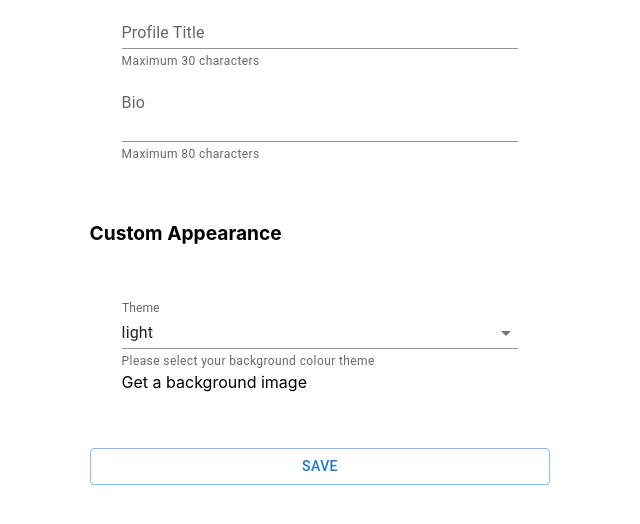
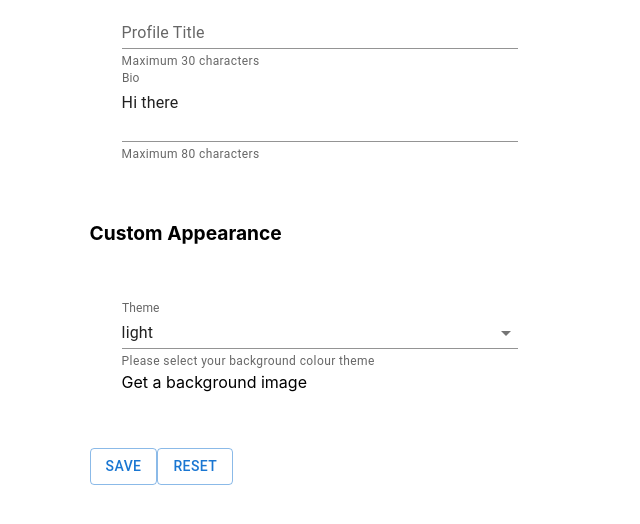
Before and after one commit to teamilink/client, a React (Create React App) app: page /dashboard/appearance in a window 1280 px wide. Shown: the part 228-752 px from the top of the page, without its empty margins (0-640 px from the left). Built offline with nearby package versions, Linux system fonts and the light colour scheme; sample sign-in values are in the browser's storage.

Commit message:
refactor the code using reduce

```diff
--- a/src/components/DashboardPage.js
+++ b/src/components/DashboardPage.js
@@ -1,76 +1,21 @@
 import React from "react";
 import { useLocation } from "react-router-dom";
-import { deleteLink, saveLink } from "../services/linksServices";
-import { saveAppearance } from "../services/appearanceServices";
-import { useGlobalState } from "../utils/stateContext";
 import LinkEditor from "./editors/LinkEditor";
 import AppearanceEditor from "./editors/AppearanceEditor";
 import Preview from "./preview/Preview";
 import Navbar from "./Navbar";
 import styles from "./DashboardPage.module.css";
 
-const DashboardPage = (props) => {
+const DashboardPage = () => {
   console.log("Dashboard");
   let location = useLocation();
-  console.log(location);
-
-  const { store, dispatch } = useGlobalState();
-  const { currentUserId, loggedInUser, appearance } = store;
-
-  // links state accumulates each link created by each user
-  // and it will controll the preview
-
-  const handleAppearSubmit = (picture) => {
-    console.log("handleAppearSubmit clicked!", picture);
-
-    if (appearance.id) {
-      saveAppearance(appearance, appearance.id).then((result) => {
-        dispatch({
-          type: "setAppearance",
-          data: result,
-        });
-      });
-    } else {
-      const data = new FormData();
-
-      data.append("appearance[profile_title]", appearance.profile_title);
-      data.append("appearance[bio]", appearance.bio);
-      data.append("appearance[bg_color]", appearance.bg_color);
-      data.append("appearance[bg_image_url]", appearance.bg_image_url);
-      data.append("appearance[picture]", picture);
-      data.append("appearance[user_id]", currentUserId);
-
-      saveAppearance(data, appearance.id).then((result) => {
-        dispatch({
-          type: "setAppearance",
-          data: result,
-        });
-      });
-    }
-  };
-
-  const handleAppearChange = (event) => {
-    console.log("appearance is chaning...");
-    const eventTarget = event.currentTarget;
-    dispatch({
-      type: "updateAppearance",
-      data: eventTarget,
-    });
-
-    console.log("check updated appearance", appearance);
-  };
 
   return (
     <section className={styles.container}>
-      <Navbar loggedInUser={loggedInUser} />
+      <Navbar />
       <section className={styles.dashboard}>
         {location.pathname === "/dashboard" && <LinkEditor />}
-        {location.pathname === "/dashboard/appearance" && (
-          <AppearanceEditor
-            handleText={handleAppearChange}
-            onSubmit={handleAppearSubmit}
-          />
-        )}
+        {location.pathname === "/dashboard/appearance" && <AppearanceEditor />}
 
         <Preview />
       </section>
--- a/src/components/app/App.js
+++ b/src/components/app/App.js
@@ -7,7 +7,6 @@ import {
 } from "react-router-dom";
 import DashboardPage from "../DashboardPage";
 import Login from "../userAuth/Login";
-// import Navbar from "./components/Navbar";
 import SignUp from "../userAuth/Signup";
 import Home from "../Home";
 import NotFound from "../notFound/NotFound";
@@ -15,7 +14,6 @@ import NotFound from "../notFound/NotFound";
 import { reducer } from "../../utils/reducer";
 import { StateContext } from "../../utils/stateContext";
 import styles from "./App.module.css";
-// import Preview from "./components/preview/Preview";
 import YouriLink from "../preview/YouriLink";
 // import Footer from "./components/Footer";
 
@@ -25,7 +23,11 @@ const App = ({ inputVlidator }) => {
     currentUserId: sessionStorage.getItem("id") || null,
     token: sessionStorage.getItem("token") || null,
     links: [],
-    appearance: {},
+    appearance: {
+      profile_title: "",
+      bio: "Hi there",
+      bg_color: "light",
+    },
   };
 
   // loggedInUser state needs to be accessed in different heirachy of this app
@@ -41,7 +43,6 @@ const App = ({ inputVlidator }) => {
             <Routes>
               <Route path="/" element={<Home />} />
               <Route path="/:username" element={<YouriLink />} />
-              {/* <Route path="/:username" element={<Preview />} /> */}
               <Route path="dashboard">
                 <Route
                   index
--- a/src/components/editors/AppearanceEditor.js
+++ b/src/components/editors/AppearanceEditor.js
@@ -3,14 +3,18 @@ import React, { useRef, useState } from "react";
 import { TextField, Button } from "@mui/material";
 import styles from "./AppearanceEditor.module.css";
 import { useGlobalState } from "../../utils/stateContext";
+import {
+  destroyAppearance,
+  saveAppearance,
+} from "../../services/appearanceServices";
 
-const AppearanceEditor = ({ onSubmit, handleText }) => {
+const AppearanceEditor = ({ onSubmit }) => {
   const pictureRef = useRef();
 
   // picture state - may be not needed
   const [picture, setPicture] = useState(null);
-  const { store } = useGlobalState();
-  const { appearance } = store;
+  const { store, dispatch } = useGlobalState();
+  const { appearance, currentUserId, loggedInUser } = store;
 
   const handleImage = (event) => {
     console.log(event.target.files[0]);
@@ -19,20 +23,57 @@ const AppearanceEditor = ({ onSubmit, handleText }) => {
   };
 
   const handleChange = (event) => {
-    handleText(event);
+    const eventTarget = event.currentTarget;
+    dispatch({
+      type: "editAppearance",
+      data: eventTarget,
+    });
   };
 
   const handleSubmit = (event) => {
     event.preventDefault();
     console.log("AppearanceEditor component submit clicked!");
 
-    onSubmit(picture);
+    if (appearance.id) {
+      saveAppearance(appearance, appearance.id).then((result) => {
+        dispatch({
+          type: "setAppearance",
+          data: result,
+        });
+      });
+    } else {
+      const data = new FormData();
+
+      data.append("appearance[profile_title]", appearance.profile_title);
+      data.append("appearance[bio]", appearance.bio);
+      data.append("appearance[bg_color]", appearance.bg_color);
+      data.append("appearance[bg_image_url]", appearance.bg_image_url);
+      data.append("appearance[picture]", picture);
+      data.append("appearance[user_id]", currentUserId);
+
+      saveAppearance(data, appearance.id).then((result) => {
+        dispatch({
+          type: "setAppearance",
+          data: result,
+        });
+      });
+    }
+  };
+
+  const handleReset = (event) => {
+    event.preventDefault();
+    console.log("delete clicked!", event);
+
+    dispatch({
+      type: "resetAppearance",
+    });
+    window.location.reload();
   };
 
   return (
     <section className={styles.container}>
       <div className={styles.editor}>
-        <form onSubmit={handleSubmit} className={styles.form}>
+        <form className={styles.form}>
           <h1 className={styles.subtitle}>Profile</h1>
           <div className={styles.box}>
             <Button
@@ -71,7 +112,7 @@ const AppearanceEditor = ({ onSubmit, handleText }) => {
               name="profile_title"
               id="profile_title"
               label="Profile Title"
-              value={appearance.profile_title}
+              value={appearance.profile_title ?? loggedInUser}
               onChange={handleChange}
               helperText="Maximum 30 characters"
             />
@@ -122,9 +163,28 @@ const AppearanceEditor = ({ onSubmit, handleText }) => {
               Get a background image
             </div>
           </div>
-          <Button type="submit" variant="outlined" id="submit" value="Save">
-            Save
-          </Button>
+          <div className={styles.buttons}>
+            <Button
+              type="submit"
+              variant="outlined"
+              id="submit"
+              value="Save"
+              onSubmit={handleSubmit}
+              className={styles.button}
+            >
+              Save
+            </Button>
+            <Button
+              type="reset"
+              variant="outlined"
+              id="submit"
+              value="Reset"
+              onClick={handleReset}
+              className={styles.button}
+            >
+              Reset
+            </Button>
+          </div>
         </form>
       </div>
     </section>
--- a/src/components/editors/AppearanceEditor.module.css
+++ b/src/components/editors/AppearanceEditor.module.css
@@ -40,3 +40,11 @@
   margin: 0;
   color: ilinkNavy;
 }
+
+.buttons {
+  width: 100%;
+}
+
+.button {
+ margin-right: 1rem;
+}
--- /dev/null
+++ b/src/components/preview/YouriLinkStyling.js
@@ -0,0 +1,12 @@
+import { styled } from "@mui/system";
+
+export const YouriLinkContainer = styled("div")({
+  width: "100vw",
+  height: "100%",
+  margin: "0",
+  padding: "0",
+  overflowY: "auto",
+  position: "absolute",
+  top: "0",
+  left: "0",
+});
--- a/src/components/userAuth/Signup.js
+++ b/src/components/userAuth/Signup.js
@@ -14,7 +14,7 @@ const SignUp = () => {
   console.log("Signup");
   const navigate = useNavigate();
   const initialFormData = {
-    username: location.state.username, // set to the signup form
+    username: location.state.username ?? "",
     email: "",
     password: "",
   };
@@ -24,8 +24,7 @@ const SignUp = () => {
 
   const handleSubmit = (e) => {
     e.preventDefault();
-    console.log("clicked");
-    console.log(formData);
+
     signUpUser(formData)
       .then((user) => {
         if (user.error) {
@@ -52,7 +51,6 @@ const SignUp = () => {
       })
       .catch((error) => console.log(error));
 
-    // activeUser(formData.user);
     setUser(initialFormData);
   };
 
--- a/src/services/appearanceServices.js
+++ b/src/services/appearanceServices.js
@@ -20,3 +20,9 @@ export const updateAppearance = async (data, id) => {
   const response = await iLinkAPI.put(`/dashboard/appearance/${id}`, data);
   return response.data;
 };
+
+export const destroyAppearance = async (id) => {
+  console.log("deleteAppearance -service triggered");
+  const response = await iLinkAPI.delete(`/dashboard/appearance/${id}`);
+  return response.data;
+};
--- a/src/utils/reducer.js
+++ b/src/utils/reducer.js
@@ -53,7 +53,7 @@ export const reducer = (state, action) => {
         ...state,
         appearance: action.data,
       };
-    case "updateAppearance":
+    case "editAppearance":
       let updatedAppearance = {
         ...state.appearance,
         [action.data.name]: action.data.value,
@@ -62,6 +62,15 @@ export const reducer = (state, action) => {
         ...state,
         appearance: updatedAppearance,
       };
+    case "resetAppearance":
+      let initialData = {
+        profile_title: state.loggedInUser,
+        bg_color: "light",
+      };
+      return {
+        ...state,
+        appearance: initialData,
+      };
     default:
       throw new Error(`unknown action.type: ${action.type}`);
   }
```
Also changed, not shown: src/components/preview/Card.js (+12 -81 lines), src/components/preview/CardStyling.js (added, +81 -0 lines), src/components/preview/YouriLink.js (+25 -39 lines), src/utils/actions.js (deleted, +0 -17 lines).
